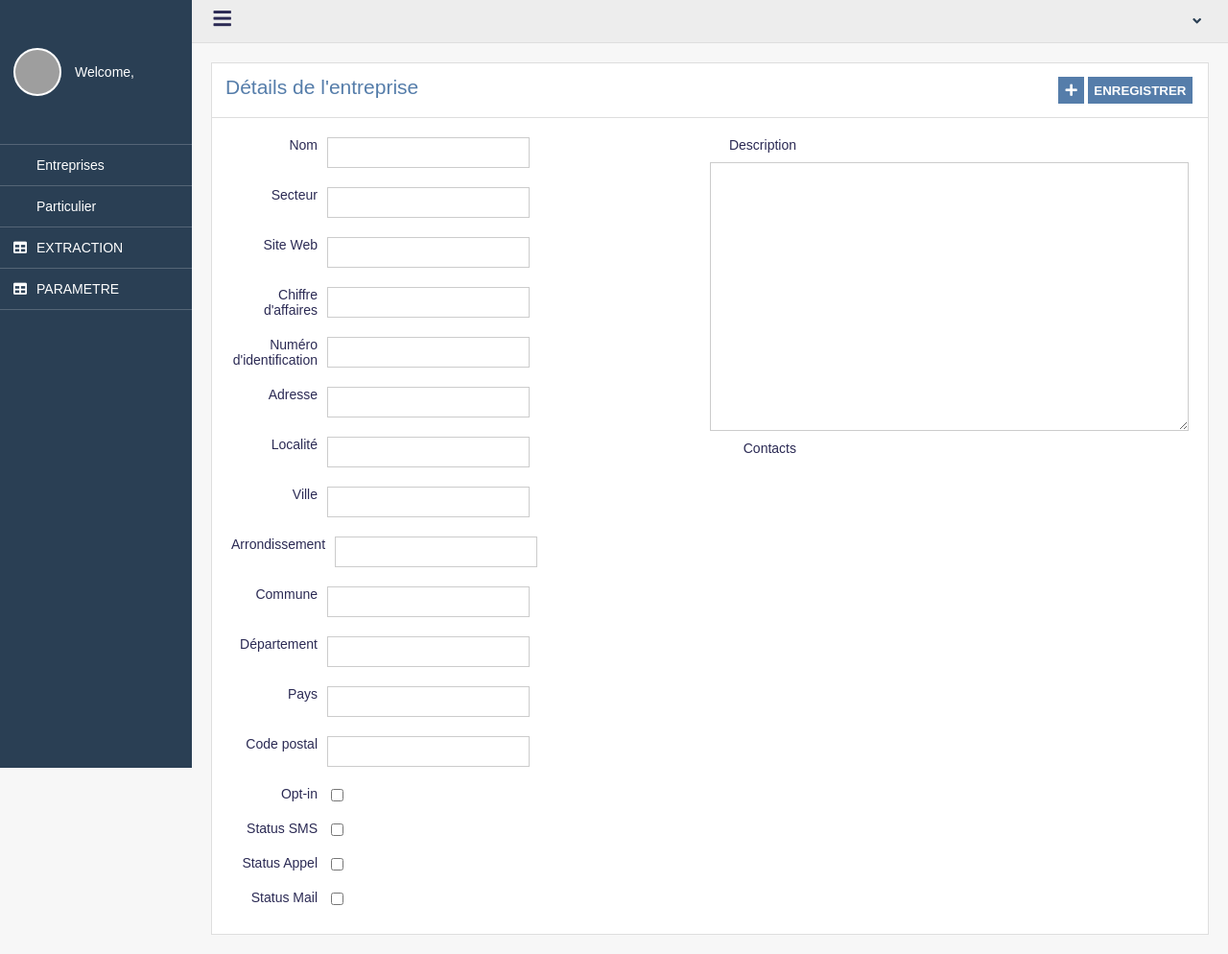
After one commit to Gbelian/APPLI, a Flask app: template templates/dashboard/add_entreprise.html in a window 1280 px wide. The commit adds this page. Shown: the whole page at 96% size. Run offline with Flask 3, Linux system fonts and the light colour scheme; the template is opened without the code that fills it, so the values that code supplies are empty; some web fonts are replaced; grey boxes are pictures that could not be loaded.

Commit message:
aplication fonctione

```diff
--- a/app.py
+++ b/app.py
@@ -182,6 +182,54 @@ def entreprise_graph():
 def build_base_query():
     return Entreprises.query
 
+
+from sqlalchemy import or_
+
+
+from sqlalchemy.orm import aliased
+
+from sqlalchemy.orm import aliased
+
+def apply_filters(query_entreprises, query_contacts, filters):
+    if filters['secteur_activite']:
+        # Filtrer les entreprises par secteur d'activité
+        entreprise_alias = aliased(Entreprises)
+        query_entreprises = query_entreprises.join(entreprise_alias, Entreprises.entreprise_id == entreprise_alias.entreprise_id).filter(entreprise_alias.secteur_activite == filters['secteur_activite'])
+        # Filtrer les contacts associés aux entreprises filtrées par secteur d'activité
+        query_contacts = query_contacts.join(entreprise_alias, Contacts.entreprise_id == entreprise_alias.entreprise_id).filter(entreprise_alias.secteur_activite == filters['secteur_activite'])
+    if filters['ville']:
+        # Filtrer les entreprises par ville
+        query_entreprises = query_entreprises.filter_by(ville=filters['ville'])
+        # Filtrer les contacts associés aux entreprises filtrées par ville
+        query_contacts = query_contacts.join(Entreprises, Contacts.entreprise_id == Entreprises.entreprise_id).filter(Entreprises.ville == filters['ville'])
+    if filters['type_contact']:
+        # Filtrer les entreprises par type de contact
+        query_entreprises = query_entreprises.filter(Entreprises.Contacts.any(type=filters['type_contact']))
+        # Filtrer les contacts par type
+        query_contacts = query_contacts.filter_by(type=filters['type_contact'])
+    if filters['departement']:
+        # Filtrer les entreprises par département
+        query_entreprises = query_entreprises.filter_by(departement=filters['departement'])
+        # Filtrer les contacts associés aux entreprises filtrées par département
+        query_contacts = query_contacts.join(Entreprises, Contacts.entreprise_id == Entreprises.entreprise_id).filter(Entreprises.departement == filters['departement'])
+    if filters['commune']:
+        # Filtrer les entreprises par commune
+        query_entreprises = query_entreprises.filter_by(commune=filters['commune'])
+        # Filtrer les contacts associés aux entreprises filtrées par commune
+        query_contacts = query_contacts.join(Entreprises, Contacts.entreprise_id == Entreprises.entreprise_id).filter(Entreprises.commune == filters['commune'])
+    if filters['search_term']:
+        # Filtrer les entreprises par terme de recherche
+        entreprise_filter = or_(Entreprises.nom.ilike(f"%{filters['search_term']}%"))
+        query_entreprises = query_entreprises.filter(entreprise_filter)
+
+        # Filtrer les contacts par terme de recherche
+        contact_filter = or_(Contacts.type.ilike(f"%{filters['search_term']}%"), Contacts.valeur.ilike(f"%{filters['search_term']}%"), Contacts.sources.ilike(f"%{filters['search_term']}%"))
+        query_contacts = query_contacts.filter(contact_filter)
+
+    return query_entreprises, query_contacts
+
+
+
 def get_filters_from_request():
     return {
         'secteur_activite': request.form.get('secteur_activite'),
@@ -197,29 +245,6 @@ def get_filters_from_request():
     }
 
 
-def apply_filters(query_entreprises, query_contacts, filters):
-    if filters['secteur_activite']:
-        query_entreprises = query_entreprises.filter_by(secteur_activite=filters['secteur_activite'])
-    if filters['ville']:
-        query_entreprises = query_entreprises.filter_by(ville=filters['ville'])
-
-    if filters['type_contact']:
-        query_entreprises = query_entreprises.filter(Entreprises.Contacts.any(type=filters['type_contact']))
-        query_contacts = query_contacts.filter_by(type=filters['type_contact'])
-
-    if filters['departement']:
-        query_entreprises = query_entreprises.filter_by(departement=filters['departement'])
-
-    if filters['commune']:
-        query_entreprises = query_entreprises.filter_by(commune=filters['commune'])
-
-    if filters['search_term']:
-        query_entreprises = query_entreprises.filter(Entreprises.nom.ilike(f"%{filters['search_term']}%"))
-
-    return query_entreprises, query_contacts
-
-
-
 def get_chart_data(query_entreprises, query_contacts):
     today = datetime.now().date()
 
@@ -228,9 +253,9 @@ def get_chart_data(query_entreprises, query_contacts):
         func.count()
     ).group_by(func.date(Entreprises.date_mise_a_jour)).all()
 
-
     # Générez une liste de dates à partir de la première date jusqu'à aujourd'hui
     dates = [(today - timedelta(days=i)).strftime('%Y-%m-%d') for i in range(30)]
+    # Afficher les dates de la période de 30 jours
 
     # Obtenez les données par jour pour le nombre total de contacts
     contacts_par_jour = query_contacts.with_entities(
@@ -321,18 +346,18 @@ from datetime import datetime, timedelta
 from sqlalchemy import func, distinct
 
 def get_updated_chart_data(query_entreprises, query_contacts):
+    from sqlalchemy.sql import func
+    from datetime import datetime, timedelta
     today = datetime.now().date()
 
     # Nombre total d'entreprises
     total_entreprises = query_entreprises.count()
-
     # Nombre total de contacts
     total_contacts = query_contacts.count()
 
     # Nombre total de contacts de type mail et pourcentage
     total_contacts_mail = query_contacts.filter(Contacts.type == 'Mail').count()
     pourcentage_mail = "{:.2f}%".format((total_contacts_mail / total_contacts) * 100) if total_contacts > 0 else "0.00%"
-
     # Répétez le processus pour les autres types de contacts
     total_contacts_inconnu = query_contacts.filter(Contacts.type == 'Inconnu').count()
     pourcentage_inconnu = "{:.2f}%".format((total_contacts_inconnu / total_contacts) * 100) if total_contacts > 0 else "0.00%"
@@ -356,11 +381,19 @@ def get_updated_chart_data(query_entreprises, query_contacts):
         func.count()
     ).group_by(func.date(Entreprises.date_mise_a_jour)).all()
 
+
+    # Utiliser un dictionnaire pour stocker les résultats de la requête SQL
+    entreprises_par_jour_dict = dict(entreprises_par_jour)
+
+    # Utiliser les mêmes dates formatées dans la liste dates
     dates = [(today - timedelta(days=i)).strftime('%Y-%m-%d') for i in range(30)]
-    entreprises_data = [next((count for date, count in entreprises_par_jour if date == d), 0) for d in dates]
+
+    # Construire la liste entreprises_data en utilisant le dictionnaire
+    entreprises_data = [entreprises_par_jour_dict.get(date, 0) for date in dates]
 
     # Calcul de l'évolution quotidienne
     evolution_quotidienne = [0] + [entreprises_data[i] - entreprises_data[i - 1] for i in range(1, len(entreprises_data))]
+
 
     # Pourcentage d'entreprises par secteur
     entreprises_par_secteur = query_entreprises.with_entities(Entreprises.secteur_activite, func.count()).group_by(Entreprises.secteur_activite).all()
@@ -378,6 +411,7 @@ def get_updated_chart_data(query_entreprises, query_contacts):
     departements = [entreprise[0] for entreprise in entreprises_par_departement]
     entreprises_par_departement_counts = [entreprise[1] for entreprise in entreprises_par_departement]
     pourcentage_par_departement = [(count / total_entreprises) * 100 for count in entreprises_par_departement_counts]
+
 
     # Tableau d'informations sur les entreprises
     tableau_informations_entreprises = {
@@ -534,16 +568,13 @@ def extraction_entreprise():
                 sort_by = request.args.get('sort_by', 'alphabet')
                 page = request.args.get('page', 1, type=int)
                 per_page = 10
-
                 query_entreprises = build_base_query()
                 filters = get_filters_from_request()
                 query_entreprises, query_contacts = apply_filters(query_entreprises, Contacts.query, filters)
+                session['current_filters'] = filters
                 table_data = get_table_data(query_entreprises, query_contacts)
-
                 paginated_data = paginate(table_data, page, per_page)
-
                 total_pages = len(table_data['entreprises']) // per_page + (1 if len(table_data['entreprises']) % per_page != 0 else 0)
-
                 unique_values = get_unique_values()
                 return render_template('dashboard/extraction_entreprise.html', user=user,**paginated_data, total_pages=total_pages, **unique_values, page=page)
             except Exception as e:
@@ -560,7 +591,7 @@ def export_excel():
     try:
         sort_by = request.args.get('sort_by', 'alphabet')
         query_entreprises = build_base_query()
-        filters = get_filters_from_request()
+        filters = session.get('current_filters', {})
         query_entreprises, query_contacts = apply_filters(query_entreprises, Contacts.query, filters)
         table_data = get_table_data(query_entreprises, query_contacts)
         # Créer un DataFrame
@@ -582,8 +613,7 @@ def export_excel():
 
     # Add this route to handle delete
 
-
-@app.route('/delete_entreprise/<int:entreprise_id>', methods=['POST'])
+@app.route('/delete_entreprise/<int:entreprise_id>', methods=['GET', 'POST', 'DELETE'])
 def delete_entreprise(entreprise_id):
     try:
         # Fetch the entreprise based on the provided ID
@@ -600,8 +630,10 @@ def delete_entreprise(entreprise_id):
 
 ####  Edit
 
+from sqlalchemy.exc import SQLAlchemyError
 
 
+from flask import Flask, render_template, request, redirect, url_for, flash, session
 from sqlalchemy.exc import SQLAlchemyError
 
 @app.route('/edit_entreprise/<int:entreprise_id>', methods=['GET', 'POST'])
@@ -610,27 +642,118 @@ def edit_entreprise(entreprise_id):
         user = users.query.get(session['user_id'])
         if user:
             try:
-                # Assurez-vous que l'entreprise appartient à l'utilisateur actuel
+                # Make sure the entreprise belongs to the current user
                 entreprise = Entreprises.query.filter_by(entreprise_id=entreprise_id).first_or_404()
 
                 if request.method == 'POST':
-                    # Mise à jour de toutes les informations de l'entreprise basée sur les données du formulaire
+                    # Update all entreprise information based on the form data
                     entreprise.nom = request.form['nom']
                     entreprise.secteur_activite = request.form['secteur_activite']
                     entreprise.site_web = request.form['site_web']
-                    entreprise.chiffre_affaires = request.form['chiffre_affaires']
-                    # Mettez à jour d'autres champs si nécessaire
+                    entreprise.chiffre_affaires = float(request.form['chiffre_affaires'])  # Convert to float if necessary
+                    entreprise.numero_identification = request.form['numero_identification']
+                    entreprise.adresse = request.form['adresse']
+                    entreprise.localite = request.form['localite']
+                    entreprise.ville = request.form['ville']
+                    entreprise.arrondissement = request.form['arrondissement']
+                    entreprise.commune = request.form['commune']
+                    entreprise.departement = request.form['departement']
+                    entreprise.pays = request.form['pays']
+                    entreprise.code_postal = request.form['code_postal']
+                    entreprise.opt_in = bool(request.form.get('opt_in'))
+                    entreprise.status_sms = bool(request.form.get('status_sms'))
+                    entreprise.status_appel = bool(request.form.get('status_appel'))
+                    entreprise.status_mail = bool(request.form.get('status_mail'))
+
+                    # Update or add contacts associated with the entreprise
+                    contacts = request.form.getlist('contacts')
+                    for contact in contacts:
+                        contact_id = int(contact.get('contact_id', 0))
+                        if contact_id:
+                            # Update existing contact
+                            existing_contact = Contacts.query.get(contact_id)
+                            existing_contact.type = contact['type']
+                            existing_contact.valeur = contact['valeur']
+                            existing_contact.sources = contact['sources']
+                            existing_contact.status = bool(contact.get('status'))
+                        else:
+                            # Add new contact
+                            new_contact = Contacts(
+                                entreprise=entreprise,
+                                type=contact['type'],
+                                valeur=contact['valeur'],
+                                sources=contact['sources'],
+                                status=bool(contact.get('status'))
+                            )
+                            db.session.add(new_contact)
+
                     db.session.commit()
 
                     flash('Entreprise mise à jour avec succès!', 'success')
                     return redirect(url_for('extraction_entreprise'))
 
-                # Rendre le formulaire de modification
+                # Render the edit entreprise form
                 return render_template('dashboard/edit_entreprise.html', user=user, entreprise=entreprise)
             except SQLAlchemyError as e:
                 return render_template('erreur.html', error=str(e))
     return redirect(url_for('login'))
 
+
+
+from flask import Flask, render_template, request, redirect, url_for, flash, session
+from sqlalchemy.exc import SQLAlchemyError
+
+
+@app.route('/add_entreprise', methods=['GET', 'POST'])
+def add_entreprise():
+    if 'user_id' in session:
+        user = users.query.get(session['user_id'])
+        if user:
+            try:
+                if request.method == 'POST':
+                    # Create a new instance of Entreprises
+                    nouvelle_entreprise = Entreprises(
+                        nom=request.form['nom'],
+                        secteur_activite=request.form['secteur_activite'],
+                        site_web=request.form['site_web'],
+                        chiffre_affaires=float(request.form['chiffre_affaires']),
+                        numero_identification=request.form['numero_identification'],
+                        adresse=request.form['adresse'],
+                        localite=request.form['localite'],
+                        ville=request.form['ville'],
+                        arrondissement=request.form['arrondissement'],
+                        commune=request.form['commune'],
+                        departement=request.form['departement'],
+                        pays=request.form['pays'],
+                        code_postal=request.form['code_postal'],
+                        opt_in=bool(request.form.get('opt_in')),
+                        status_sms=bool(request.form.get('status_sms')),
+                        status_appel=bool(request.form.get('status_appel')),
+                        status_mail=bool(request.form.get('status_mail'))
+                    )
+
+                    # Create contacts associated with the entreprise
+                    contacts = request.form.getlist('contacts')  # Assuming you have a list of contacts in your form
+                    for contact in contacts:
+                        new_contact = Contacts(
+                            entreprise=nouvelle_entreprise,
+                            type=contact['type'],  # Replace with the actual field names from your form
+                            valeur=contact['valeur'],
+                            sources=contact['sources'],
+                            status=bool(contact.get('status'))
+                        )
+                        db.session.add(new_contact)
+
+                    db.session.add(nouvelle_entreprise)
+                    db.session.commit()
+
+                    flash('Nouvelle entreprise ajoutée avec succès!', 'success')
+                    return redirect(url_for('extraction_entreprise'))
+
+                return render_template('dashboard/add_entreprise.html', user=user)
+            except SQLAlchemyError as e:
+                return render_template('erreur.html', error=str(e))
+    return redirect(url_for('login'))
 
 
 @app.route('/particular_graph')
--- a/static/css/extra.css
+++ b/static/css/extra.css
@@ -40,10 +40,13 @@ table {
     width: 100%;
     margin-top: 20px;
     border-collapse: collapse;
+    box-shadow: 0 0 10px rgba(0, 0, 0, 0.1);
+    border-radius: 8px;
+    overflow: hidden;
 }
 
 th, td {
-    padding: 10px;
+    padding: 15px;
     text-align: left;
     border-bottom: 1px solid #ddd;
 }
@@ -59,7 +62,6 @@ tr:hover {
 
 /* Styles pour les liens dans les cellules du tableau */
 td a {
-    margin-right: 10px;
     color: #3498db;
     text-decoration: none;
 }
--- a/templates/base/base.html
+++ b/templates/base/base.html
@@ -5,6 +5,7 @@
     <meta name="viewport" content="width=device-width, initial-scale=1.0">
     <link rel="stylesheet" href="{{ url_for('static', filename='css/style.css') }}">
     <script src="{{ url_for('static', filename='js/script.js') }}"></script>
+    <link rel="stylesheet" href="https://cdnjs.cloudflare.com/ajax/libs/font-awesome/5.15.3/css/all.min.css">
     <link rel="stylesheet" href="https://cdnjs.cloudflare.com/ajax/libs/font-awesome/5.15.1/css/all.min.css" integrity="sha384-mQ93GR66B00ZXjt0YO5KlohRA5SY2XofGJl3waGLeAgFq1eb9TO5Umi2I6S5Dmi" crossorigin="anonymous">
     <!-- Dans le bloc head de votre HTML -->
     <script src="https://cdn.jsdelivr.net/npm/chart.js"></script>
--- /dev/null
+++ b/templates/dashboard/add_entreprise.html
@@ -0,0 +1,101 @@
+{% extends "base/base.html" %}
+
+{% block content %}
+<link rel="stylesheet" href="https://cdnjs.cloudflare.com/ajax/libs/font-awesome/5.15.3/css/all.min.css">
+<!-- DETAIL FORM -->
+<form action="" method="POST" enctype="multipart/form-data" class="form">
+    <div class="formHeader row">
+        <h2 class="text-1 fl">Détails de l'entreprise</h2>
+        <div class="fr">
+            <button type="submit" class="btnSave bg-1 text-fff text-bold fr">ENREGISTRER</button>
+            <a href="" class="btnAdd fa fa-plus bg-1 text-fff"></a>
+        </div>
+    </div>
+    <div class="formBody row">
+        <div class="column s-6">
+            <label class="inputGroup">
+                <span>Nom</span>
+                <span><input type="text" name="nom" ></span>
+            </label>
+            <label class="inputGroup">
+                <span>Secteur</span>
+                <span><input type="text" name="secteur_activite" ></span>
+            </label>
+            <label class="inputGroup">
+                <span>Site Web</span>
+                <span><input type="text" name="site_web" ></span>
+            </label>
+            <label class="inputGroup">
+                <span>Chiffre d'affaires</span>
+                <span><input type="text" name="chiffre_affaires" ></span>
+            </label>
+            <label class="inputGroup">
+                <span>Numéro d'identification</span>
+                <span><input type="text" name="numero_identification" ></span>
+            </label>
+            <label class="inputGroup">
+                <span>Adresse</span>
+                <span><input type="text" name="adresse" ></span>
+            </label>
+            <label class="inputGroup">
+                <span>Localité</span>
+                <span><input type="text" name="localite" ></span>
+            </label>
+            <label class="inputGroup">
+                <span>Ville</span>
+                <span><input type="text" name="ville" ></span>
+            </label>
+            <label class="inputGroup">
+                <span>Arrondissement</span>
+                <span><input type="text" name="arrondissement" ></span>
+            </label>
+            <label class="inputGroup">
+                <span>Commune</span>
+                <span><input type="text" name="commune" ></span>
+            </label>
+            <label class="inputGroup">
+                <span>Département</span>
+                <span><input type="text" name="departement" ></span>
+            </label>
+            <label class="inputGroup">
+                <span>Pays</span>
+                <span><input type="text" name="pays" ></span>
+            </label>
+            <label class="inputGroup">
+                <span>Code postal</span>
+                <span><input type="text" name="code_postal" ></span>
+            </label>
+            <label class="inputGroup">
+                <span>Opt-in</span>
+                <span><input type="checkbox" name="opt_in" ></span>
+            </label>
+            <label class="inputGroup">
+                <span>Status SMS</span>
+                <span><input type="checkbox" name="status_sms" ></span>
+            </label>
+            <label class="inputGroup">
+                <span>Status Appel</span>
+                <span><input type="checkbox" name="status_appel" ></span>
+            </label>
+            <label class="inputGroup">
+                <span>Status Mail</span>
+                <span><input type="checkbox" name="status_mail" ></span>
+            </label>
+        </div>
+        <div class="column s-6">
+            <label class="inputGroup">
+                <span>Description</span>
+                <textarea name="description"></textarea>
+            </label>
+            <!-- Add fields for contacts -->
+            <label class="inputGroup">
+                <span>Contacts</span>
+                <div id="contacts-container">
+                    <!-- Add dynamic fields for contacts using JavaScript if needed -->
+                </div>
+            </label>
+        </div>
+    </div>
+</form>
+
+{% endblock %}
--- a/templates/dashboard/extraction_particular.html
+++ b/templates/dashboard/extraction_particular.html
@@ -1,5 +1,6 @@
 {% extends "base/base.html" %}
 {% block content %}
+<link rel="stylesheet" href="https://cdnjs.cloudflare.com/ajax/libs/font-awesome/5.15.3/css/all.min.css">
 <div class="row filterGroup">
     <form action="" method="POST" class="formSearch fl">
         <input type="text" class="inputSearch" placeholder="Search">
--- a/templates/dashboard/parametre.html
+++ b/templates/dashboard/parametre.html
@@ -2,5 +2,6 @@
 
 
 {% block content %}
+<link rel="stylesheet" href="https://cdnjs.cloudflare.com/ajax/libs/font-awesome/5.15.3/css/all.min.css">
 
 {% endblock %}
--- a/templates/dashboard/particular_graph.html
+++ b/templates/dashboard/particular_graph.html
@@ -1,6 +1,7 @@
 {% extends "base/base.html" %}
 
 {% block content %}
+<link rel="stylesheet" href="https://cdnjs.cloudflare.com/ajax/libs/font-awesome/5.15.3/css/all.min.css">
 <div class="row filterGroup">
     <form action="" method="POST" class="formSearch fl">
         <input type="text" class="inputSearch" placeholder="Search">
```
Also changed, not shown: templates/dashboard/edit_entreprise.html (+74 -5 lines), templates/dashboard/entreprise_graph.html (+25 -28 lines), templates/dashboard/extraction_entreprise.html (+36 -27 lines), 1 other file.
